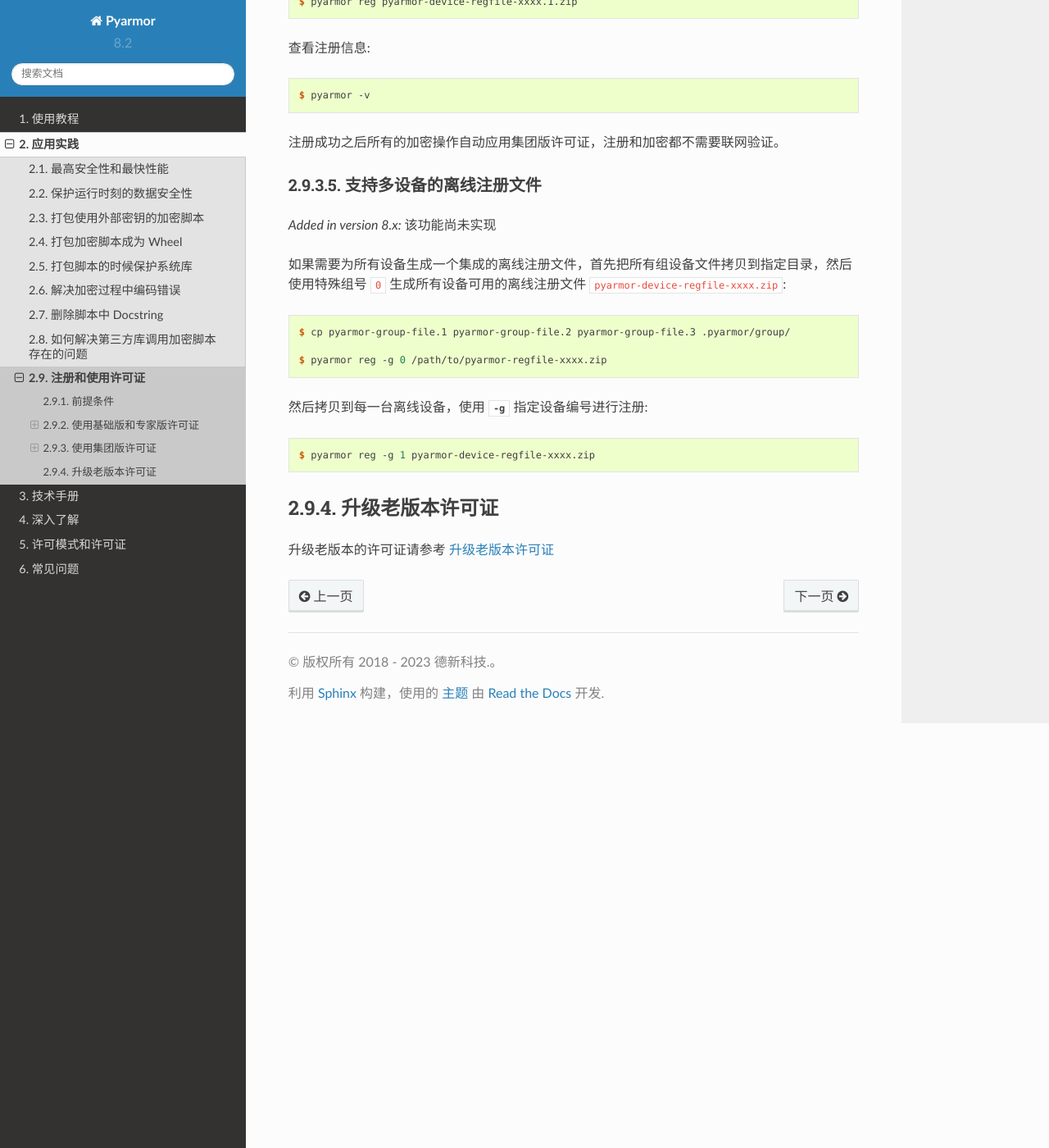
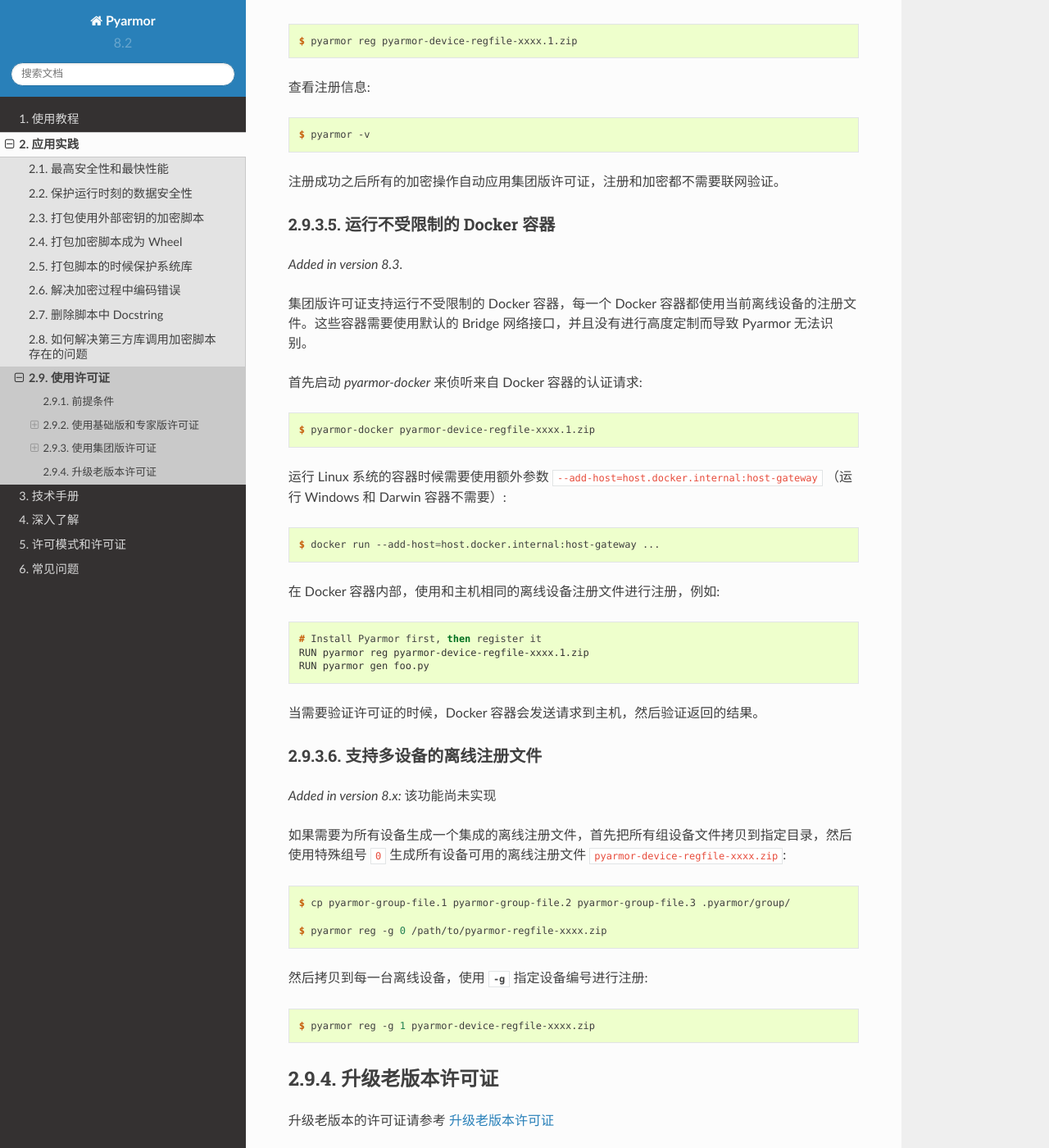
Before and after one commit to dashingsoft/pyarmor-docs-zh, a Sphinx documentation site: the page built from docs/how-to/register.rst, in a window 1280 px wide and 1400 px high, scrolled down 4094 px. Shown: the whole window at 82% size. Built offline with Sphinx 7.4.7 and the Read the Docs theme 2.0.0, drawn with Linux system fonts in a browser that asks for light colours; some of the changed text lies outside the part shown.

Commit message:
增加集团版支持不受限制的Docker的使用说明

```diff
--- a/docs/how-to/register.rst
+++ b/docs/how-to/register.rst
@@ -78,7 +78,7 @@
 在 Docker 或者 CI pipeline 中注册
 ---------------------------------
 
-在 Docker 或者 CI pipeline 中注册 Pyarmor 的基本方法同上，但是同时运行的 Pyarmor 的 Docker 数量有限制，不能超过 100 个。
+在 Docker 或者 CI pipeline 中注册 Pyarmor 的基本方法同上，但是同时运行的 Pyarmor 的 Docker 数量有限制，不能超过 100 个。如果需要同时运行超过 100 个的 Docker 容器，请使用集团版许可证。
 
 **只允许在开发设备上安装和注册 Pyarmor。如果 Docker 镜像需要发送给客户，那么不允许在上面安装和注册 Pyarmor**
 
@@ -153,6 +153,29 @@
 
 注册成功之后所有的加密操作自动应用集团版许可证，注册和加密都不需要联网验证。
 
+运行不受限制的 Docker 容器
+--------------------------
+
+.. versionadded:: 8.3
+
+集团版许可证支持运行不受限制的 Docker 容器，每一个 Docker 容器都使用当前离线设备的注册文件。这些容器需要使用默认的 Bridge 网络接口，并且没有进行高度定制而导致 Pyarmor 无法识别。
+
+首先启动 `pyarmor-docker` 来侦听来自 Docker 容器的认证请求::
+
+    $ pyarmor-docker pyarmor-device-regfile-xxxx.1.zip
+
+运行 Linux 系统的容器时候需要使用额外参数 ``--add-host=host.docker.internal:host-gateway`` （运行 Windows 和 Darwin 容器不需要）::
+
+    $ docker run --add-host=host.docker.internal:host-gateway ...
+
+在 Docker 容器内部，使用和主机相同的离线设备注册文件进行注册，例如::
+
+    # Install Pyarmor first, then register it
+    RUN pyarmor reg pyarmor-device-regfile-xxxx.1.zip
+    RUN pyarmor gen foo.py
+
+当需要验证许可证的时候，Docker 容器会发送请求到主机，然后验证返回的结果。
+
 支持多设备的离线注册文件
 ------------------------
 
--- a/docs/licenses.rst
+++ b/docs/licenses.rst
@@ -49,6 +49,8 @@
 
   集团版许可证解锁限制 (1) (2) (3) (4) (5) (7).
 
+  集团版许可证支持运行不受限制的 Docker，基础版和专家版许可证在一天之内最多运行 100 次。
+
   加密脚本不需要在线验证许可证
 
 不管哪一种许可证，运行加密脚本的时候都无需验证许可证，本软件对于加密脚本的运行没有任何控制和限制。
@@ -97,6 +99,7 @@
    obf-code > 1      无          有          有         有         [#]_
    RFT加密模式         无          无         有          有         [#]_
    BCC加密模式         无          无         有          有         [#]_
+   无限制 Docker      是          否          否          是         [#]_
    ===============  ========   ========   =========   ========  ==================
 
 .. rubric:: notes
@@ -112,6 +115,7 @@
 .. [#] 从 Pyarmor 8.2 开始，obf-code 支持使用多种不同方式对函数进行加密
 .. [#] RFT 加密模式，是指通过重命名脚本中的函数，类，方法和变量的名称来保护脚本的功能。
 .. [#] BCC 加密模式，是指把 Python 脚本中部分函数转换成为对应的 C 函数，通过编译直接生成机器指令代码，从而对脚本进行保护的功能。
+.. [#] 这个功能是从 Pyarmor 8.3 开始支持，集团版许可证可以运行不受限制的 Docker，基础版和专家版一天之内最多运行 Docker 容器 100 次。
 
 购买
 ====
```
Also changed, not shown: other parts of docs/how-to/register.rst (+3 -3 lines).
